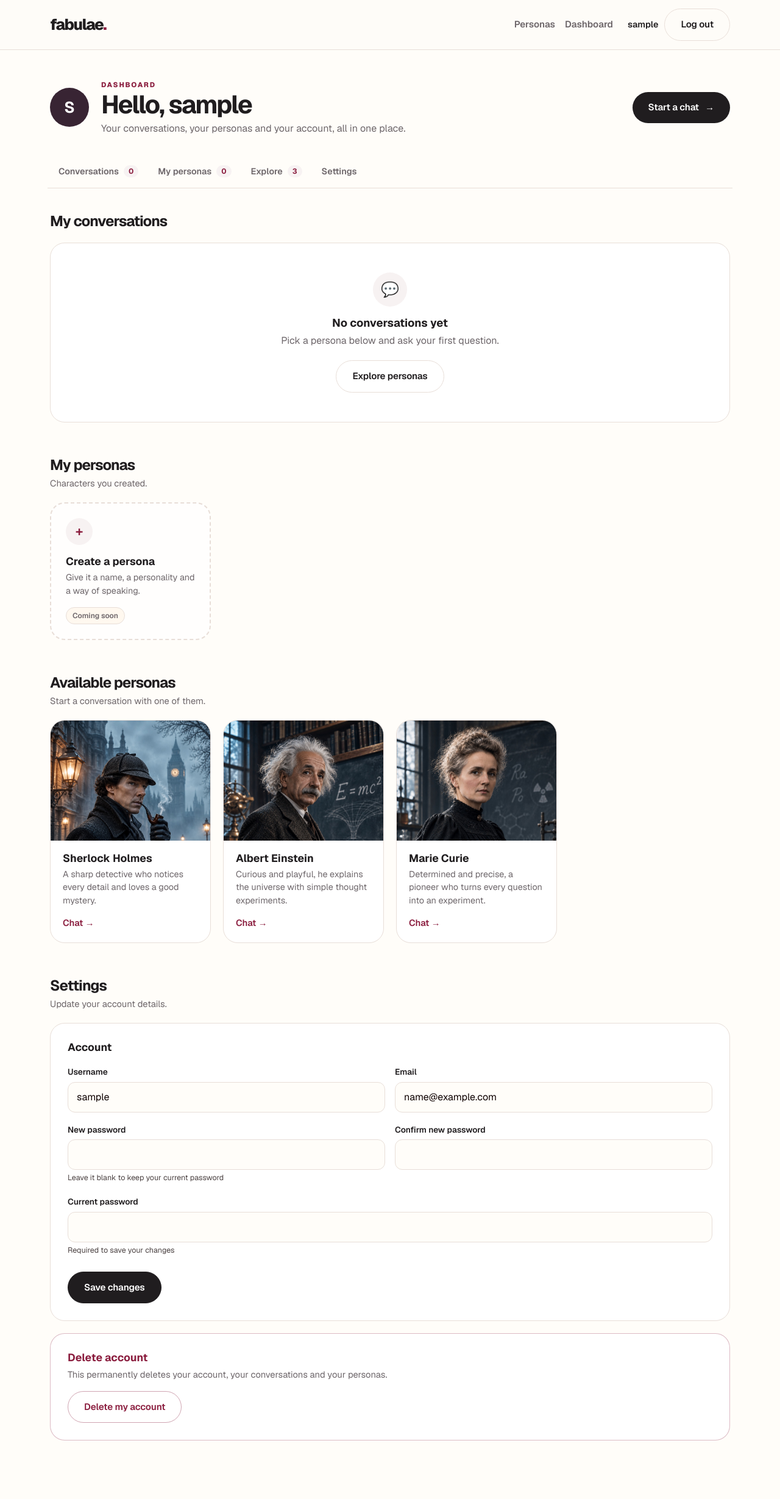
After one commit to JmainguyM/chat_persona_ia, a Rails app: page /dashboard in a window 1280 px wide. The commit adds this page. Shown: the whole page at 61% size. Run offline with Rails 7, Linux system fonts and the light colour scheme; the visitor is signed in with stand-in values (Sample User, id 1); style sheets or scripts are compiled from the project's sources; some libraries are stand-ins or nearby versions.

Commit message:
build dashboard

```diff
--- a/app/assets/stylesheets/components/_navbar.scss
+++ b/app/assets/stylesheets/components/_navbar.scss
@@ -41,6 +41,9 @@
   color: $home-ink;
   font-weight: 600;
   font-size: 0.9rem;
+  text-decoration: none;
+
+  &:hover { color: $home-garnet; }
 }
 
 .fab-btn {
--- /dev/null
+++ b/app/assets/stylesheets/pages/_dashboard.scss
@@ -0,0 +1,320 @@
+// Dashboard de l'utilisateur connecté, dans le style de la homepage
+.dash {
+  min-height: calc(100vh - 72px);
+  padding: 48px 0 96px;
+  background: $home-bg;
+  color: $home-ink;
+  font-family: $home-font;
+
+  h1, h2, h3 { font-family: $home-font; color: $home-ink; }
+
+  // Laisse la place à la navbar sticky quand on clique sur un onglet
+  section { scroll-margin-top: 96px; }
+}
+
+// En-tête
+.dash-head {
+  display: flex;
+  align-items: center;
+  gap: 20px;
+  flex-wrap: wrap;
+  margin-bottom: 32px;
+}
+
+.dash-avatar {
+  display: grid;
+  place-items: center;
+  width: 64px;
+  height: 64px;
+  flex-shrink: 0;
+  border-radius: 50%;
+  background: $home-plum;
+  color: #fff;
+  font-size: 1.6rem;
+  font-weight: 700;
+}
+
+.dash-head-text { flex: 1; min-width: 220px; }
+
+.dash-title {
+  font-size: clamp(1.9rem, 4vw, 2.6rem);
+  font-weight: 680;
+  letter-spacing: -0.05em;
+  line-height: 1;
+  margin-bottom: 6px;
+}
+
+.dash-lead { color: $home-muted; margin: 0; }
+
+@media (max-width: 575px) {
+  .dash-head-cta { width: 100%; justify-content: center; }
+}
+
+// Navigation interne (ancres)
+.dash-tabs {
+  display: flex;
+  gap: 4px;
+  margin: 0 -4px 40px;
+  padding: 8px 4px;
+  overflow-x: auto;
+  border-bottom: 1px solid $home-line;
+  scrollbar-width: none;
+
+  &::-webkit-scrollbar { display: none; }
+
+  a {
+    display: inline-flex;
+    align-items: center;
+    gap: 8px;
+    padding: 8px 14px;
+    border-radius: 999px;
+    color: $home-muted;
+    font-size: 0.9rem;
+    font-weight: 600;
+    text-decoration: none;
+    white-space: nowrap;
+
+    &:hover { color: $home-ink; background: $home-rose; }
+  }
+}
+
+.dash-count {
+  padding: 1px 8px;
+  border-radius: 999px;
+  background: $home-rose;
+  color: $home-garnet;
+  font-size: 0.75rem;
+  font-weight: 700;
+}
+
+// Sections
+.dash-section + .dash-section { margin-top: 56px; }
+
+.dash-section-head { margin-bottom: 20px; }
+
+.dash-h2 {
+  font-size: 1.5rem;
+  font-weight: 660;
+  letter-spacing: -0.04em;
+  margin-bottom: 4px;
+}
+
+.dash-section-sub { color: $home-muted; font-size: 0.92rem; margin: 0; }
+
+.dash-grid {
+  display: grid;
+  grid-template-columns: repeat(auto-fill, minmax(260px, 1fr));
+  gap: 20px;
+}
+
+// État vide
+.dash-empty {
+  padding: 48px 24px;
+  text-align: center;
+  background: #fff;
+  border: 1px solid $home-line;
+  border-radius: 24px;
+
+  h3 { font-size: 1.15rem; font-weight: 650; margin-bottom: 6px; }
+  p { color: $home-muted; margin-bottom: 20px; }
+}
+
+.dash-empty-icon {
+  display: grid;
+  place-items: center;
+  width: 56px;
+  height: 56px;
+  margin: 0 auto 16px;
+  border-radius: 50%;
+  background: $home-rose;
+  font-size: 1.5rem;
+}
+
+// Carte "créer un persona"
+.dash-create {
+  display: flex;
+  flex-direction: column;
+  align-items: flex-start;
+  min-height: 220px;
+  padding: 24px;
+  border: 2px dashed $home-line;
+  border-radius: 24px;
+  background: rgba(#fff, 0.6);
+
+  h3 { font-size: 1.1rem; font-weight: 650; margin: 16px 0 6px; }
+  p { color: $home-muted; font-size: 0.9rem; margin-bottom: 16px; }
+}
+
+.dash-create-plus {
+  display: grid;
+  place-items: center;
+  width: 44px;
+  height: 44px;
+  border-radius: 50%;
+  background: $home-rose;
+  color: $home-garnet;
+  font-size: 1.4rem;
+  font-weight: 600;
+}
+
+.dash-soon {
+  margin-top: auto;
+  padding: 4px 10px;
+  border-radius: 999px;
+  background: $home-cream;
+  border: 1px solid $home-line;
+  color: $home-muted;
+  font-size: 0.75rem;
+  font-weight: 600;
+}
+
+// Carte persona
+.dash-persona {
+  overflow: hidden;
+  background: #fff;
+  border: 1px solid $home-line;
+  border-radius: 24px;
+  transition: transform 0.2s ease, box-shadow 0.2s ease;
+
+  &:hover {
+    transform: translateY(-3px);
+    box-shadow: 0 18px 40px -20px rgba($home-plum, 0.35);
+  }
+}
+
+.dash-persona-img {
+  display: block;
+  width: 100%;
+  aspect-ratio: 4 / 3;
+  object-fit: cover;
+  object-position: top;
+}
+
+.dash-persona-body {
+  padding: 18px 20px 20px;
+
+  h3 { font-size: 1.1rem; font-weight: 650; margin-bottom: 6px; }
+  p { color: $home-muted; font-size: 0.9rem; line-height: 1.5; margin-bottom: 14px; }
+}
+
+.dash-persona-link {
+  color: $home-garnet;
+  font-weight: 600;
+  font-size: 0.92rem;
+  text-decoration: none;
+
+  &:hover { text-decoration: underline; text-underline-offset: 3px; }
+}
+
+// Paramètres
+.dash-settings {
+  display: grid;
+  gap: 20px;
+}
+
+.dash-card {
+  padding: 28px;
+  background: #fff;
+  border: 1px solid $home-line;
+  border-radius: 24px;
+
+  @media (max-width: 575px) { padding: 22px 18px; }
+
+  p { color: $home-muted; font-size: 0.92rem; }
+
+  .form-label { font-size: 0.85rem; font-weight: 600; margin-bottom: 6px; }
+
+  .form-control {
+    padding: 12px 14px;
+    border: 1px solid $home-line;
+    border-radius: 12px;
+    background: $home-bg;
+
+    &:focus {
+      border-color: $home-garnet;
+      box-shadow: 0 0 0 3px rgba($home-garnet, 0.12);
+      background: #fff;
+    }
+  }
+
+  .form-text { color: $home-muted; font-size: 0.78rem; }
+
+  // simple_form met un mb-3 sur chaque champ, la grille gère déjà l'espacement
+  .row > div > div { margin-bottom: 0 !important; }
+}
+
+.dash-card-title {
+  font-size: 1.1rem;
+  font-weight: 650;
+  margin-bottom: 18px;
+}
+
+.dash-card-danger {
+  border-color: rgba($home-garnet, 0.3);
+
+  .dash-card-title { color: $home-garnet; margin-bottom: 6px; }
+}
+
+// Boutons. Sélecteurs renforcés car le .btn de Bootstrap rend le fond transparent au hover.
+.dash .dash-submit {
+  margin-top: 24px;
+  border: 1px solid $home-ink;
+  transform: none;
+
+  &, &:hover, &:focus, &:active { background: $home-ink; color: #fff; }
+  &:hover { background: $home-plum; border-color: $home-plum; }
+}
+
+.dash .dash-btn-ghost {
+  border: 1px solid $home-line;
+  background: #fff;
+  color: $home-ink;
+
+  &:hover { border-color: $home-ink; color: $home-ink; }
+}
+
+.dash .dash-btn-danger {
+  border: 1px solid rgba($home-garnet, 0.4);
+  background: transparent;
+  color: $home-garnet;
+  transform: none;
+
+  &:hover { background: $home-garnet; border-color: $home-garnet; color: #fff; }
+}
+
+// Mobile : même marge que la navbar, onglets plus compacts, cartes persona en ligne
+@media (max-width: 991px) {
+  .dash .container { padding-left: 24px; padding-right: 24px; }
+}
+
+@media (max-width: 575px) {
+  .dash { padding-top: 32px; }
+
+  .dash-tabs a { padding: 8px 10px; font-size: 0.85rem; }
+
+  .dash-persona {
+    display: flex;
+    align-items: stretch;
+  }
+
+  .dash-persona-img {
+    width: 110px;
+    flex-shrink: 0;
+    aspect-ratio: auto;
+  }
+
+  .dash-persona-body {
+    padding: 14px 16px;
+
+    p {
+      display: -webkit-box;
+      -webkit-line-clamp: 2;
+      -webkit-box-orient: vertical;
+      overflow: hidden;
+      font-size: 0.85rem;
+      margin-bottom: 8px;
+    }
+  }
+
+  .dash-create { min-height: 0; }
+}
--- a/app/assets/stylesheets/pages/_index.scss
+++ b/app/assets/stylesheets/pages/_index.scss
@@ -1,3 +1,4 @@
 // Import page-specific CSS files here.
 @import "home";
 @import "auth";
+@import "dashboard";
--- a/app/controllers/pages_controller.rb
+++ b/app/controllers/pages_controller.rb
@@ -3,4 +3,8 @@ class PagesController < ApplicationController
 
   def home
   end
+
+  def dashboard
+    @user = current_user
+  end
 end
--- /dev/null
+++ b/app/views/pages/dashboard.html.erb
@@ -0,0 +1,154 @@
+<% content_for :title, "Dashboard · fabulae" %>
+
+<%# Données d'exemple en dur : à remplacer par current_user.conversations / current_user.personas / Persona.all quand les modèles existeront %>
+<% conversations = [] %>
+<% my_personas = [] %>
+<% available_personas = [
+  ["Sherlock Holmes", "A sharp detective who notices every detail and loves a good mystery.", "sherlock.jpg"],
+  ["Albert Einstein", "Curious and playful, he explains the universe with simple thought experiments.", "einstein.jpg"],
+  ["Marie Curie", "Determined and precise, a pioneer who turns every question into an experiment.", "marie-curie.jpg"]
+] %>
+<% display_name = @user.username.presence || @user.email.split("@").first %>
+
+<div class="dash">
+  <div class="container">
+
+    <%# EN-TÊTE %>
+    <header class="dash-head">
+      <div class="dash-avatar" aria-hidden="true"><%= display_name.first.upcase %></div>
+      <div class="dash-head-text">
+        <p class="home-eyebrow mb-1">Dashboard</p>
+        <h1 class="dash-title">Hello, <%= display_name %></h1>
+        <p class="dash-lead">Your conversations, your personas and your account, all in one place.</p>
+      </div>
+      <%= link_to "#explore", class: "home-btn home-btn-dark dash-head-cta" do %>
+        Start a chat <span aria-hidden="true">→</span>
+      <% end %>
+    </header>
+
+    <%# NAVIGATION INTERNE %>
+    <nav class="dash-tabs" aria-label="Dashboard sections">
+      <a href="#conversations">Conversations <span class="dash-count"><%= conversations.size %></span></a>
+      <a href="#my-personas">My personas <span class="dash-count"><%= my_personas.size %></span></a>
+      <a href="#explore">Explore <span class="dash-count"><%= available_personas.size %></span></a>
+      <a href="#settings">Settings</a>
+    </nav>
+
+    <%# MES CONVERSATIONS %>
+    <section class="dash-section" id="conversations">
+      <div class="dash-section-head">
+        <h2 class="dash-h2">My conversations</h2>
+      </div>
+
+      <% if conversations.any? %>
+        <%# TODO: une ligne par conversation (avatar du persona, dernier message, date) %>
+      <% else %>
+        <div class="dash-empty">
+          <div class="dash-empty-icon" aria-hidden="true">💬</div>
+          <h3>No conversations yet</h3>
+          <p>Pick a persona below and ask your first question.</p>
+          <%= link_to "Explore personas", "#explore", class: "home-btn dash-btn-ghost" %>
+        </div>
+      <% end %>
+    </section>
+
+    <%# MES PERSONAS %>
+    <section class="dash-section" id="my-personas">
+      <div class="dash-section-head">
+        <h2 class="dash-h2">My personas</h2>
+        <p class="dash-section-sub">Characters you created.</p>
+      </div>
+
+      <div class="dash-grid">
+        <%# TODO: afficher current_user.personas ici %>
+        <%# TODO: lier vers new_persona_path quand la route existera %>
+        <div class="dash-create">
+          <span class="dash-create-plus" aria-hidden="true">+</span>
+          <h3>Create a persona</h3>
+          <p>Give it a name, a personality and a way of speaking.</p>
+          <span class="dash-soon">Coming soon</span>
+        </div>
+      </div>
+    </section>
+
+    <%# PERSONAS DISPONIBLES %>
+    <section class="dash-section" id="explore">
+      <div class="dash-section-head">
+        <h2 class="dash-h2">Available personas</h2>
+        <p class="dash-section-sub">Start a conversation with one of them.</p>
+      </div>
+
+      <div class="dash-grid">
+        <% available_personas.each do |name, description, image| %>
+          <article class="dash-persona">
+            <%= image_tag image, alt: name, class: "dash-persona-img", loading: "lazy" %>
+            <div class="dash-persona-body">
+              <h3><%= name %></h3>
+              <p><%= description %></p>
+              <%# TODO: lier vers la création d'une conversation avec ce persona %>
+              <%= link_to "#", class: "dash-persona-link" do %>
+                Chat <span aria-hidden="true">→</span>
+              <% end %>
+            </div>
+          </article>
+        <% end %>
+      </div>
+    </section>
+
+    <%# PARAMÈTRES DU COMPTE %>
+    <section class="dash-section" id="settings">
+      <div class="dash-section-head">
+        <h2 class="dash-h2">Settings</h2>
+        <p class="dash-section-sub">Update your account details.</p>
+      </div>
+
+      <div class="dash-settings">
+        <div class="dash-card">
+          <h3 class="dash-card-title">Account</h3>
+
+          <%= simple_form_for(@user, as: :user, url: user_registration_path, html: { method: :put }) do |f| %>
+            <div class="row g-3">
+              <div class="col-md-6">
+                <%= f.input :username, required: true, input_html: { autocomplete: "username" } %>
+              </div>
+              <div class="col-md-6">
+                <%= f.input :email, required: true, input_html: { autocomplete: "email" } %>
+              </div>
+              <div class="col-md-6">
+                <%= f.input :password,
+                            label: "New password",
+                            hint: "Leave it blank to keep your current password",
+                            required: false,
+                            input_html: { autocomplete: "new-password" } %>
+              </div>
+              <div class="col-md-6">
+                <%= f.input :password_confirmation,
+                            label: "Confirm new password",
+                            required: false,
+                            input_html: { autocomplete: "new-password" } %>
+              </div>
+              <div class="col-12">
+                <%= f.input :current_password,
+                            hint: "Required to save your changes",
+                            required: true,
+                            input_html: { autocomplete: "current-password" } %>
+              </div>
+            </div>
+
+            <%= f.button :submit, "Save changes", class: "home-btn home-btn-dark dash-submit" %>
+          <% end %>
+        </div>
+
+        <div class="dash-card dash-card-danger">
+          <h3 class="dash-card-title">Delete account</h3>
+          <p>This permanently deletes your account, your conversations and your personas.</p>
+          <%= button_to "Delete my account", user_registration_path,
+                        method: :delete,
+                        class: "home-btn dash-btn-danger",
+                        form: { data: { turbo_confirm: "Delete your account for good?" } } %>
+        </div>
+      </div>
+    </section>
+
+  </div>
+</div>
--- a/app/views/shared/_navbar.html.erb
+++ b/app/views/shared/_navbar.html.erb
@@ -15,11 +15,18 @@
         <li class="nav-item">
           <%= link_to "Personas", root_path(anchor: "personas"), class: "nav-link fab-link" %>
         </li>
+        <% if user_signed_in? %>
+          <li class="nav-item">
+            <%= link_to "Dashboard", dashboard_path, class: "nav-link fab-link" %>
+          </li>
+        <% end %>
       </ul>
 
       <div class="fab-auth">
         <% if user_signed_in? %>
-          <span class="fab-user"><%= current_user.username.presence || current_user.email %></span>
+          <%= link_to dashboard_path, class: "fab-user" do %>
+            <%= current_user.username.presence || current_user.email %>
+          <% end %>
           <%= link_to "Log out", destroy_user_session_path, data: { turbo_method: :delete }, class: "home-btn fab-btn fab-btn-ghost" %>
         <% else %>
           <%= link_to "Log in", new_user_session_path, class: "home-btn fab-btn fab-btn-ghost" %>
--- a/config/routes.rb
+++ b/config/routes.rb
@@ -1,6 +1,11 @@
 Rails.application.routes.draw do
   devise_for :users
   root to: "pages#home"
+
+  # Dashboard de l'utilisateur connecté.
+  # "user_root" est la route où Devise redirige après login, sign up et modification du compte.
+  get "dashboard", to: "pages#dashboard", as: :dashboard
+  get "dashboard", to: "pages#dashboard", as: :user_root
   # Define your application routes per the DSL in https://guides.rubyonrails.org/routing.html
 
   # Reveal health status on /up that returns 200 if the app boots with no exceptions, otherwise 500.
```
